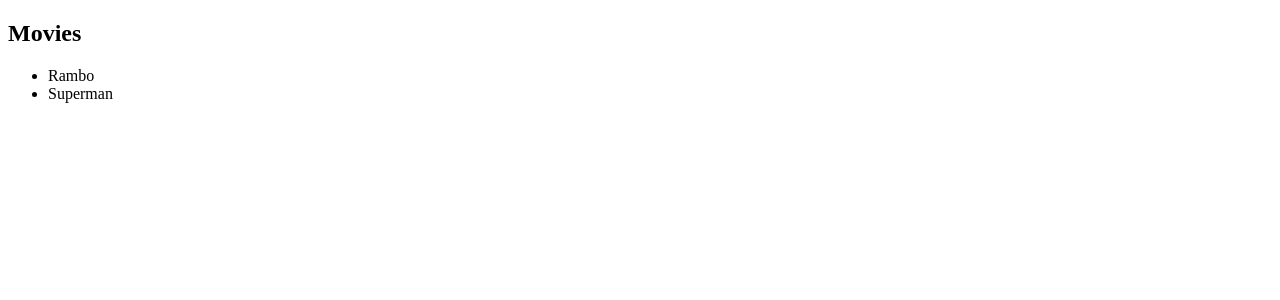
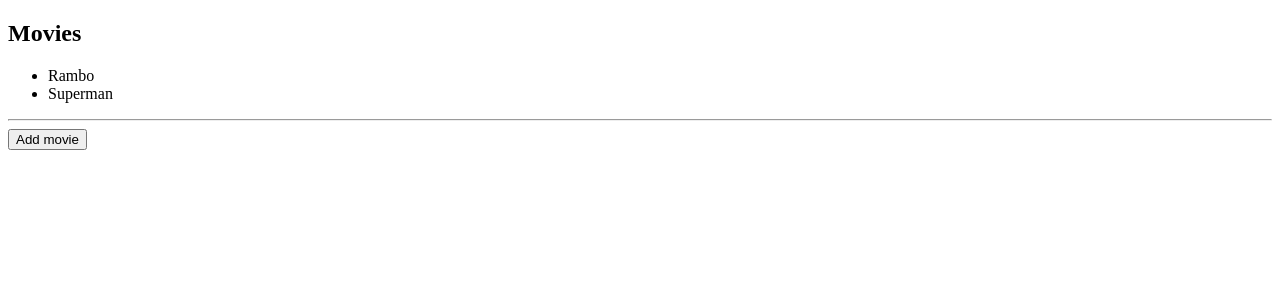
Before and after one commit to TomTom2019/REDUX, a React (Create React App) app: page / in a window 1280 px wide. Shown: the top 300 px of the page. Built offline with nearby package versions, Linux system fonts and the light colour scheme.

Commit message:
add movies
add movies

```diff
--- a/src/App.js
+++ b/src/App.js
@@ -21,6 +21,8 @@
 
         :null}
       </ul>
+      <hr/>
+      <button onClick={()=>dispatch(addMovie())}>Add movie</button>
     </>
   )
 }
```
